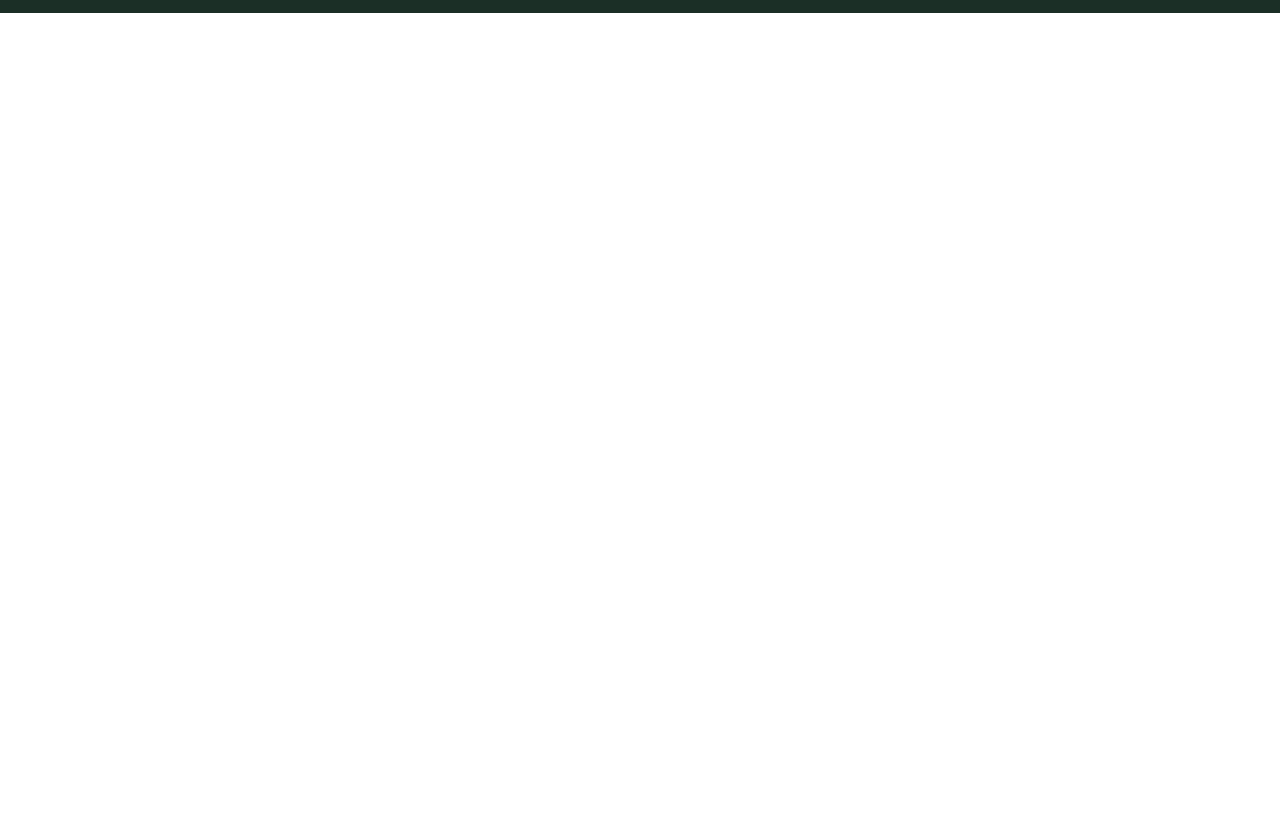
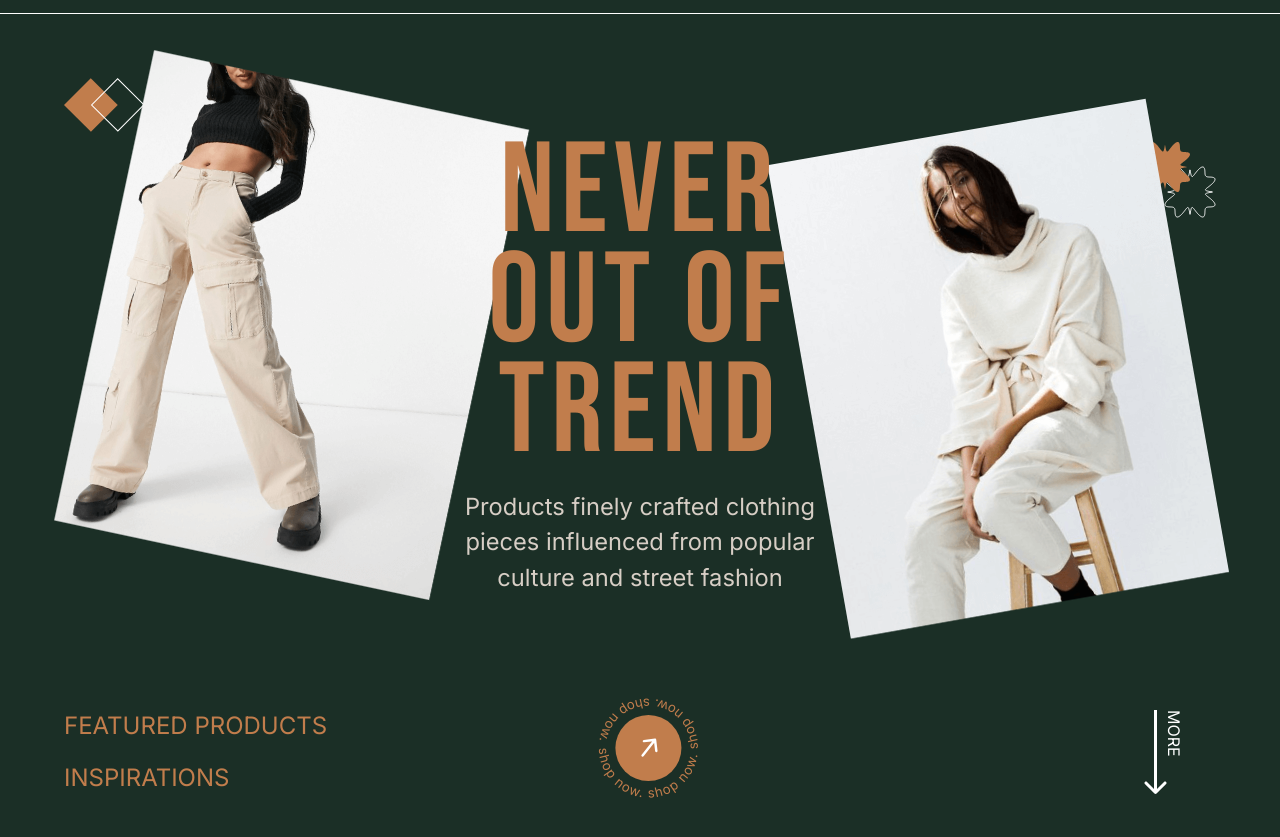
Before and after one commit to revou-fsse-1/w5-company-website-group-g, a plain HTML site: page index.html in a window 1280 px wide. Shown: the part 59-896 px from the top of the page. Before the commit the page ends 800 px from the top, so only its background shows below. Drawn offline with Linux system fonts and the light colour scheme.

Commit message:
add hero section

```diff
--- /dev/null
+++ b/index.css
@@ -0,0 +1,122 @@
+/* ------------------------------- HERO SECTION ------------------------------- */
+
+.hero {
+   background-color: var(--color-green);
+   padding-block-start: 7rem;
+   overflow-x: hidden;
+}
+
+.heading-container {
+   position: relative;
+   justify-content: center;
+   align-items: center;
+}
+
+.heading-container .decoration {
+   position: absolute;
+}
+
+.decoration__square {
+   top: -3rem;
+   left: 0;
+}
+
+.decoration__star {
+   top: 1rem;
+   right: 0;
+}
+
+.heading-wrapper {
+   flex-direction: column;
+}
+
+.heading-wrapper h1 {
+   font-size: clamp(5rem, 10vw, 10rem);
+   line-height: 0.86;
+   text-align: center;
+   z-index: 2;
+   letter-spacing: calc(5 * 0.01em);
+   white-space: nowrap;
+   color: var(--color-brown);
+}
+
+.heading-wrapper p {
+   color: var(--color-cream);
+   text-align: center;
+   font-size: clamp(0.875rem, 1.85vw, 1.5rem);
+   max-width: 24ch;
+   margin-block-start: 1.25rem;
+}
+
+.heading-container .hero-image {
+   min-width: 10rem;
+   max-width: 24rem;
+}
+
+.heading-container .hero-image__left {
+   transform-origin: bottom right;
+   transform: rotate(12deg) translateX(-2rem);
+}
+
+.heading-container .hero-image__right {
+   transform-origin: bottom left;
+   transform: translate(2rem, 2rem) rotate(-10deg);
+}
+
+.hero__subsection {
+   margin-block: 4rem;
+}
+
+.links-wrapper {
+   padding: 0;
+}
+
+.links-wrapper li {
+   font-size: 1.5rem;
+   list-style: none;
+   color: var(--color-brown);
+   text-underline-offset: 0.5rem;
+}
+
+.links-wrapper li:hover {
+   text-decoration: underline;
+}
+
+.links-wrapper li:not(:first-child) {
+   margin-block-start: 1rem;
+}
+
+.shop-button {
+   display: block;
+   margin-inline-start: -12%;
+   width: 8rem;
+}
+
+.shop-button svg {
+   transition: transform 500ms ease;
+   width: 100%;
+}
+
+.shop-button:hover svg {
+   transform: rotate(360deg);
+}
+
+.more-direction {
+   display: block;
+   color: var(--color-white);
+   transform: rotate(90deg) translateX(0.75rem);
+   overflow-x: hidden;
+   background-color: transparent;
+   cursor: pointer;
+}
+
+.more-direction svg {
+   margin-block-start: -1rem;
+   transform-origin: center left;
+   transition: transform 200ms ease;
+   transform: translateX(-1.5rem);
+}
+
+.more-direction:hover svg {
+   transform: translateX(-0.25rem);
+}
--- a/index.html
+++ b/index.html
@@ -11,6 +11,7 @@
          rel="stylesheet"
       />
       <link rel="stylesheet" href="global.css" />
+      <link rel="stylesheet" href="index.css" />
       <script src="index.js" defer></script>
       <title>CLIQENGO - Home</title>
    </head>
@@ -34,5 +35,96 @@
             </button>
          </div>
       </header>
+
+      <!-- HERO SECTION -->
+      <section class="hero">
+         <div class="container">
+            <div class="heading-container flex">
+               <img
+                  class="decoration decoration__square"
+                  src="/assets/icons/twin-square-decoration.svg"
+                  alt="square decoration"
+               />
+               <img
+                  class="decoration decoration__star"
+                  src="/assets/icons/star-decoration.svg"
+                  alt="star decoration"
+               />
+               <img
+                  class="hero-image hero-image__left"
+                  src="/assets/hero-image-left.png"
+                  alt="a woman model posing"
+               />
+               <div class="heading-wrapper flex-sb-center">
+                  <h1>
+                     NEVER <br />
+                     OUT OF <br />
+                     TREND
+                  </h1>
+                  <p>
+                     Products finely crafted clothing pieces influenced from
+                     popular culture and street fashion
+                  </p>
+               </div>
+               <img
+                  class="hero-image hero-image__right"
+                  src="/assets/hero-image-right.png"
+                  alt="a woman model posing beautifully"
+               />
+            </div>
+
+            <div class="hero__subsection flex-sb-center">
+               <ul class="links-wrapper">
+                  <li><a href="#">FEATURED PRODUCTS</a></li>
+                  <li><a href="#">INSPIRATIONS</a></li>
+               </ul>
+
+               <a class="shop-button" href="#">
+                  <svg
+                     width="155"
+                     height="155"
+                     viewBox="0 0 155 155"
+                     fill="none"
+                     xmlns="http://www.w3.org/2000/svg"
+                  >
+                     <defs>
+                        <path
+                           id="path-circle"
+                           d=" M 78, 77 m -60, 0 a 60,60 0 1,0 120,0 a 60,60 0 1,0 -120,0"
+                        />
+                     </defs>
+                     <circle cx="78" cy="77" r="40" fill="#C17D4C" />
+
+                     <path
+                        d="M69.8227 85.0705C69.3093 85.7208 69.4203 86.664 70.0705 87.1773C70.7208 87.6907 71.664 87.5797 72.1773 86.9295L69.8227 85.0705ZM87.4897 66.8247C87.3929 66.002 86.6475 65.4135 85.8247 65.5103L72.4172 67.0876C71.5945 67.1844 71.0059 67.9299 71.1027 68.7526C71.1995 69.5754 71.945 70.1639 72.7677 70.0671L84.6855 68.665L86.0876 80.5828C86.1844 81.4055 86.9299 81.9941 87.7526 81.8973C88.5754 81.8005 89.1639 81.055 89.0671 80.2323L87.4897 66.8247ZM72.1773 86.9295L87.1773 67.9295L84.8227 66.0705L69.8227 85.0705L72.1773 86.9295Z"
+                        fill="white"
+                     />
+
+                     <text font-size="16" fill="#C17D4C" letter-spacing="1.2">
+                        <textPath xlink:href="#path-circle">
+                           shop now. shop now. shop now. shop now.
+                        </textPath>
+                     </text>
+                  </svg>
+               </a>
+
+               <a class="more-direction">
+                  <p>MORE</p>
+                  <svg
+                     width="108"
+                     height="23"
+                     viewBox="0 0 108 23"
+                     fill="none"
+                     xmlns="http://www.w3.org/2000/svg"
+                  >
+                     <path
+                        d="M1.5 10C0.671573 10 0 10.6716 0 11.5C0 12.3284 0.671573 13 1.5 13L1.5 10ZM107.561 12.5607C108.146 11.9749 108.146 11.0251 107.561 10.4393L98.0147 0.893398C97.4289 0.307612 96.4792 0.307612 95.8934 0.893398C95.3076 1.47918 95.3076 2.42893 95.8934 3.01472L104.379 11.5L95.8934 19.9853C95.3076 20.5711 95.3076 21.5208 95.8934 22.1066C96.4792 22.6924 97.4289 22.6924 98.0147 22.1066L107.561 12.5607ZM1.5 13L106.5 13V10L1.5 10L1.5 13Z"
+                        fill="white"
+                     />
+                  </svg>
+               </a>
+            </div>
+         </div>
+      </section>
    </body>
 </html>
```
